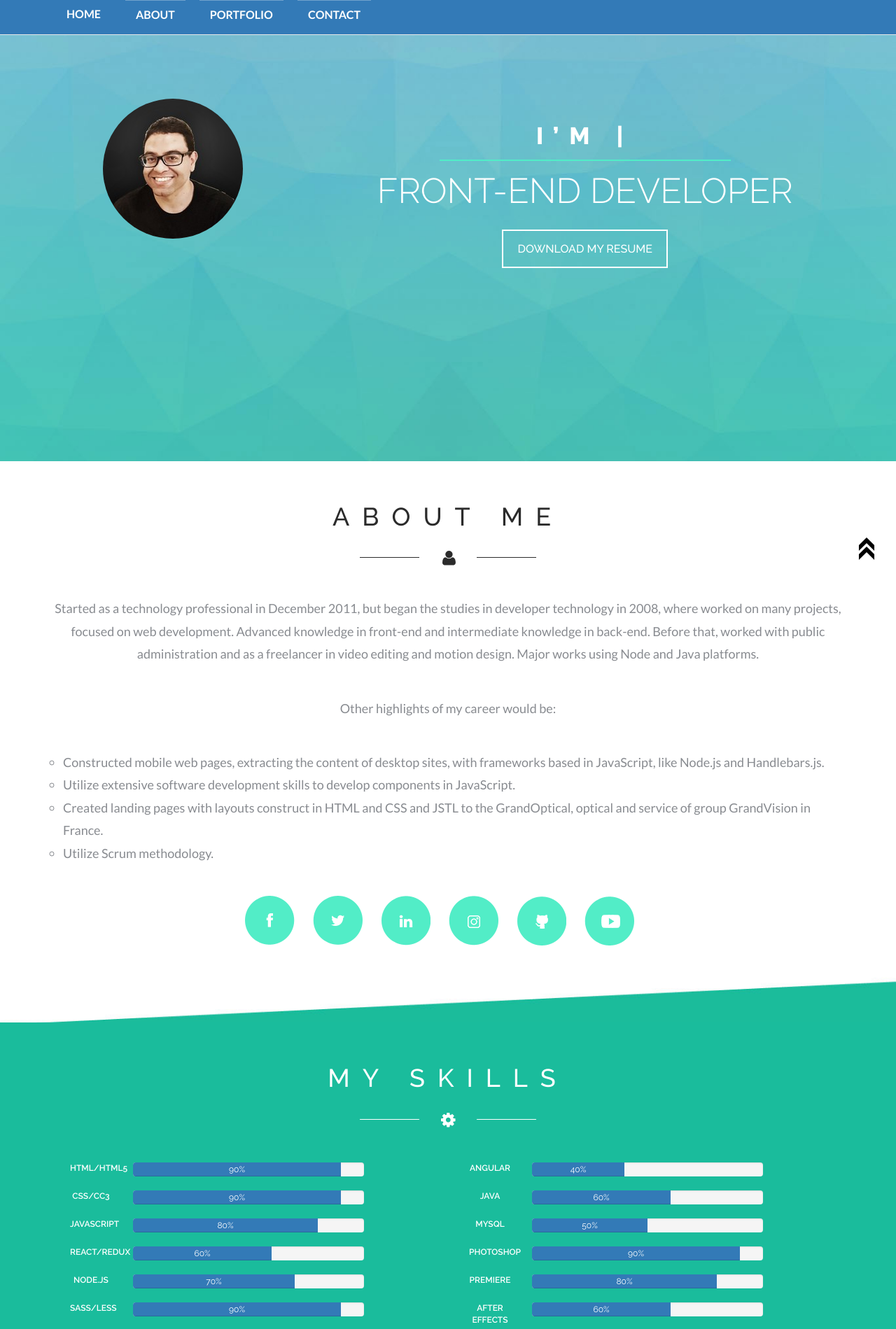
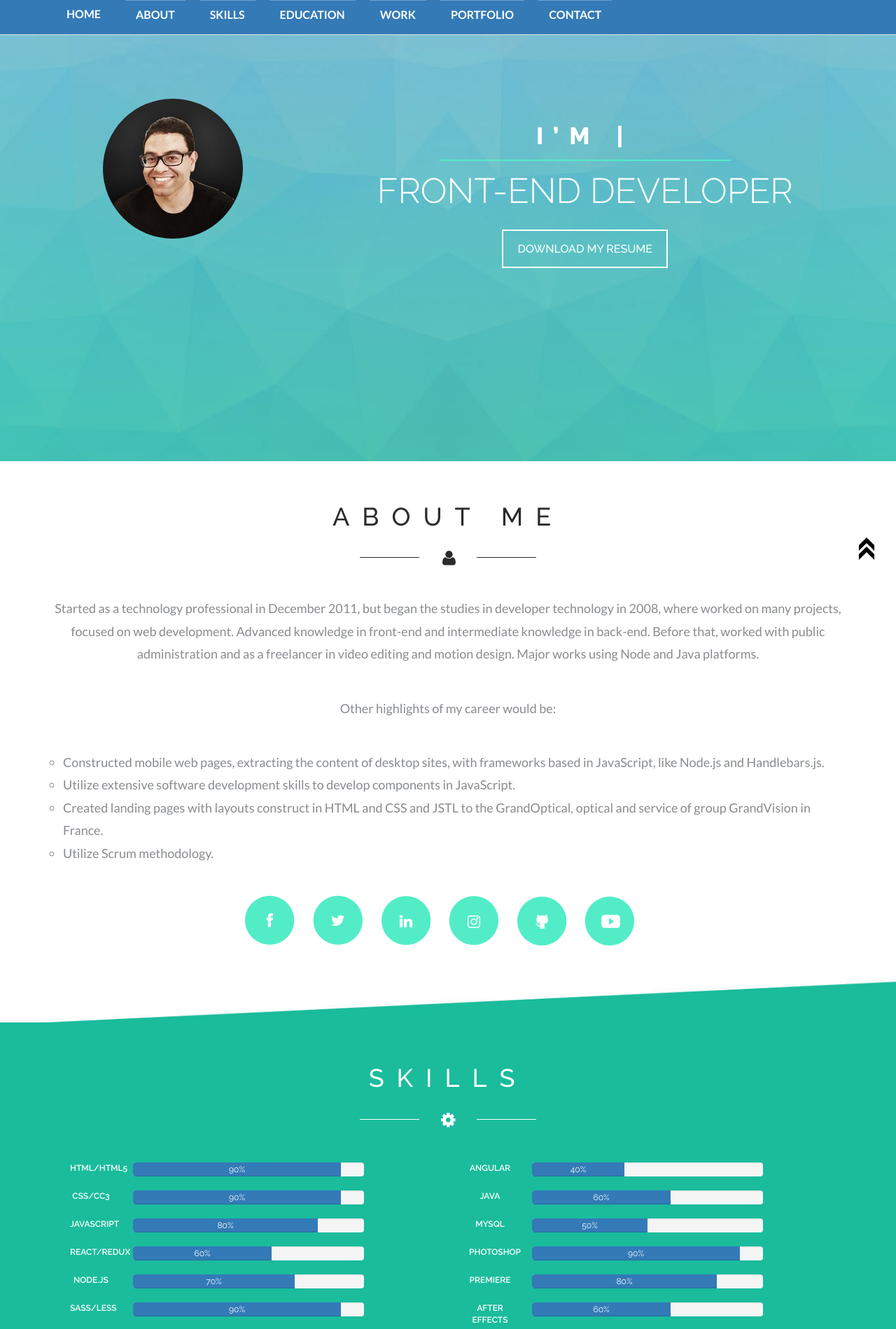
Before and after one commit to diegochagas/diegochagas.github.io, a React (Create React App) app: page / in a window 1280 px wide. Shown: the top 1899 px of the page at 70% size. Built offline with nearby package versions, Linux system fonts and the light colour scheme.

Commit message:
update contact and header informations

```diff
--- a/src/App.js
+++ b/src/App.js
@@ -3,7 +3,7 @@ import './App.css';
 import ReactGA from 'react-ga';
 import Header from './components/header';
 import About from './components/about';
-import MySkill from './components/my_skill';
+import Skills from './components/skills';
 import Education from './components/education';
 import Work from './components/work';
 import Portfolio from './components/portfolio';
@@ -20,7 +20,7 @@ class App extends Component {
       <div className="App">
         <Header/>
         <About/>
-        <MySkill/>
+        <Skills/>
         <Education/>
         <Work/>
         <Portfolio/>
--- a/src/App.scss
+++ b/src/App.scss
@@ -1,7 +1,7 @@
 @import 'styles/style.scss';
 @import 'styles/header.scss';
 @import 'styles/about.scss';
-@import 'styles/my_skill.scss';
+@import 'styles/skills.scss';
 @import 'styles/education.scss';
 @import 'styles/work.scss';
 @import 'styles/portfolio.scss';
--- a/src/components/contact.js
+++ b/src/components/contact.js
@@ -15,10 +15,10 @@ export default function Contact(){
 							<h3>Say Hi to Me</h3>
 							<div className="stripb"></div>
 							<ul>
-								<li>Central City </li>
-								<li>Auckland 1010</li>
-								<li>New Zealand</li>
-								<li><a href="tel:+642102524435">02102524435</a></li>
+								{/* <li>Praia Grande</li> */}
+								<li>Sao Paulo</li>
+								<li>Brazil</li>
+								<li><a href="tel:+5513991322882">+5513991322882</a></li>
 								<li><a href="mailto:drochachagas@gmail.com">drochachagas@gmail.com</a></li>
 							</ul>
 						</div>
--- a/src/components/header.js
+++ b/src/components/header.js
@@ -52,8 +52,11 @@ export default class Header extends Component {
 						<Nav className="menu_box_list">
 							{this.renderNavItem("home", 1)}
 							{this.renderNavItem("about", 2)}
-							{this.renderNavItem("portfolio", 3)}
-							{this.renderNavItem("contact", 4)}
+							{this.renderNavItem("skills", 3)}
+							{this.renderNavItem("education", 4)}
+							{this.renderNavItem("work", 5)}
+							{this.renderNavItem("portfolio", 6)}
+							{this.renderNavItem("contact", 7)}
 						</Nav>
 					</Navbar.Collapse>
 				</Navbar>
--- a/src/components/my_skill.js
+++ b/src/components/skills.js
@@ -1,7 +1,7 @@
 import React, {Component} from 'react';
 import iconSkill from "../images/skill.png";
 
-export default class MySkill extends Component {
+export default class Skills extends Component {
 
 	renderSkill(name, value){
 		const percentage = `${value}%`;
@@ -23,10 +23,10 @@ export default class MySkill extends Component {
 
 	render(){
 		return(
-			<div className="my-skill">
-				<div className="my-skills text-center">
+			<div className="skill">
+				<div className="skills text-center">
 					<div className="container">
-						<h3>MY SKILLS</h3>
+						<h3>SKILLS</h3>
 						<div className="strip text-center">
 							<img src={iconSkill} alt="icon skill"/>
 						</div>
@@ -52,7 +52,7 @@ export default class MySkill extends Component {
 			            </div>
 						</div>
 					</div>
-				<div className="my-skill-back"></div>
+				<div className="skill-back"></div>
 			</div>
 		);
 	}
--- a/src/components/work.js
+++ b/src/components/work.js
@@ -20,7 +20,7 @@ export default class Work extends Component{
 
 	render(){
 		return(
-			<div className="work-experience text-center">
+			<div className="work text-center">
 				<div className="container">
 					<div className="work-info">
 						<h3>WORK EXPERIENCE</h3>
--- a/src/styles/my_skill.scss
+++ b/src/styles/skills.scss
@@ -1,10 +1,10 @@
 
-/*--my skill--*/
-.my-skills{
+/*--skills--*/
+.skills{
 	background: #1abc9c;
 	padding: 60px 0;
 }
-.my-skills h3{
+.skills h3{
 margin:0;
 color:#ffffff;
 font-size:36px;
@@ -33,4 +33,4 @@ span.circles-text {
 .circles-text-wrp {
   line-height: 142px !important;
 }
-/*--//my skill--*/
+/*--//skills--*/
--- a/src/styles/work.scss
+++ b/src/styles/work.scss
@@ -7,7 +7,7 @@
   font-weight: 500;
   letter-spacing: 18px;
 }
-.work-experience{
+.work{
   padding: 60px 0;
   background: #eeeeee;
 }
```
Also changed, not shown: src/components/resume.js (+6 -2 lines), 1 other file (tests, documents, lock files or other folders).
